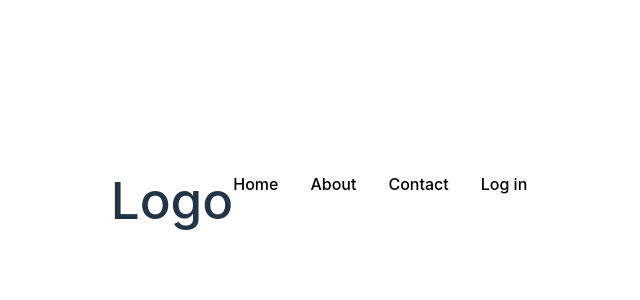
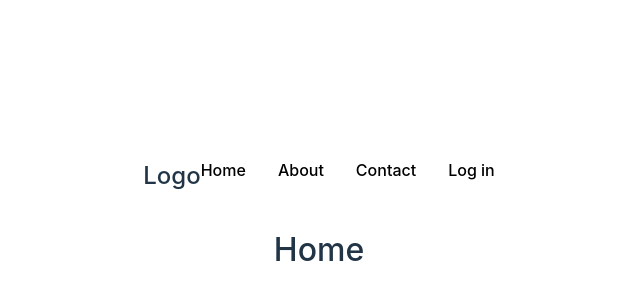
Before and after one commit to mothcar/responsive-bottom-nav, a React (Vite) app: page / in a window 1280 px wide. Shown: the part 184-484 px from the top of the page, without its empty margins (321-961 px from the left). Built offline with nearby package versions, Linux system fonts and the light colour scheme.

Commit message:
About Routes

```diff
--- a/src/App.jsx
+++ b/src/App.jsx
@@ -3,6 +3,7 @@ import { BrowserRouter as Router, Routes, Route } from "react-router-dom";
 
 import NavBar from "./components/NavBar";
 import Home from "./pages/Home";
+import About from "./pages/About.jsx";
 
 function App() {
   return (
@@ -11,7 +12,8 @@ function App() {
         <Router>
           <NavBar />
           <Routes>
-            <Route path="/" component={Home} exact></Route>
+            <Route path="/" element={<Home />} exact></Route>
+            <Route path="/about" element={<About />} exact></Route>
           </Routes>
         </Router>
       </div>
--- a/src/index.css
+++ b/src/index.css
@@ -40,10 +40,10 @@ code {
     monospace;
 }
 
-h1 {
+/* h1 {
   font-size: 3.2em;
   line-height: 1.1;
-}
+} */
 
 button {
   border-radius: 8px;
--- /dev/null
+++ b/src/pages/About.jsx
@@ -0,0 +1,5 @@
+export default function About() {
+  return (
+    <div>About</div>
+  )
+}
--- a/src/pages/Home.jsx
+++ b/src/pages/Home.jsx
@@ -1,5 +1,7 @@
 export default function Home() {
   return (
-    <div>Home</div>
+    <div>
+      <h1>Home</h1>
+    </div>
   )
 }
```
